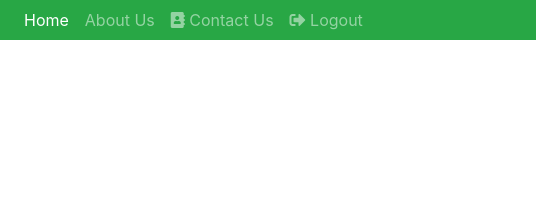
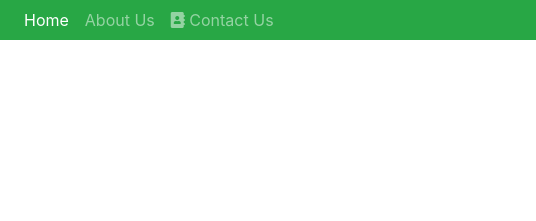
Before and after one commit to anukulmuley/ab-ho-gaya-final-, a plain HTML site: page Final_Upload/Farmer.html in a window 1280 px wide. Shown: the top 221 px of the page, 0-536 px from the left. Drawn offline with nearby package versions, Linux system fonts and the light colour scheme.

Commit message:
final changes committed

```diff
--- a/Final_Upload/Farmer.html
+++ b/Final_Upload/Farmer.html
@@ -28,9 +28,7 @@
          <li class="nav-item" id="contact">
           <a class="nav-link" href="contact.html"><i class="fas fa-address-book"></i> Contact Us</a>
         </li>
-	  <li class="nav-item" id="contact">
-          <a class="nav-link" href="Farmer.html"><i class="fas fa-sign-out-alt"></i> Logout</a>
-        </li>
+
 
 
 
```
